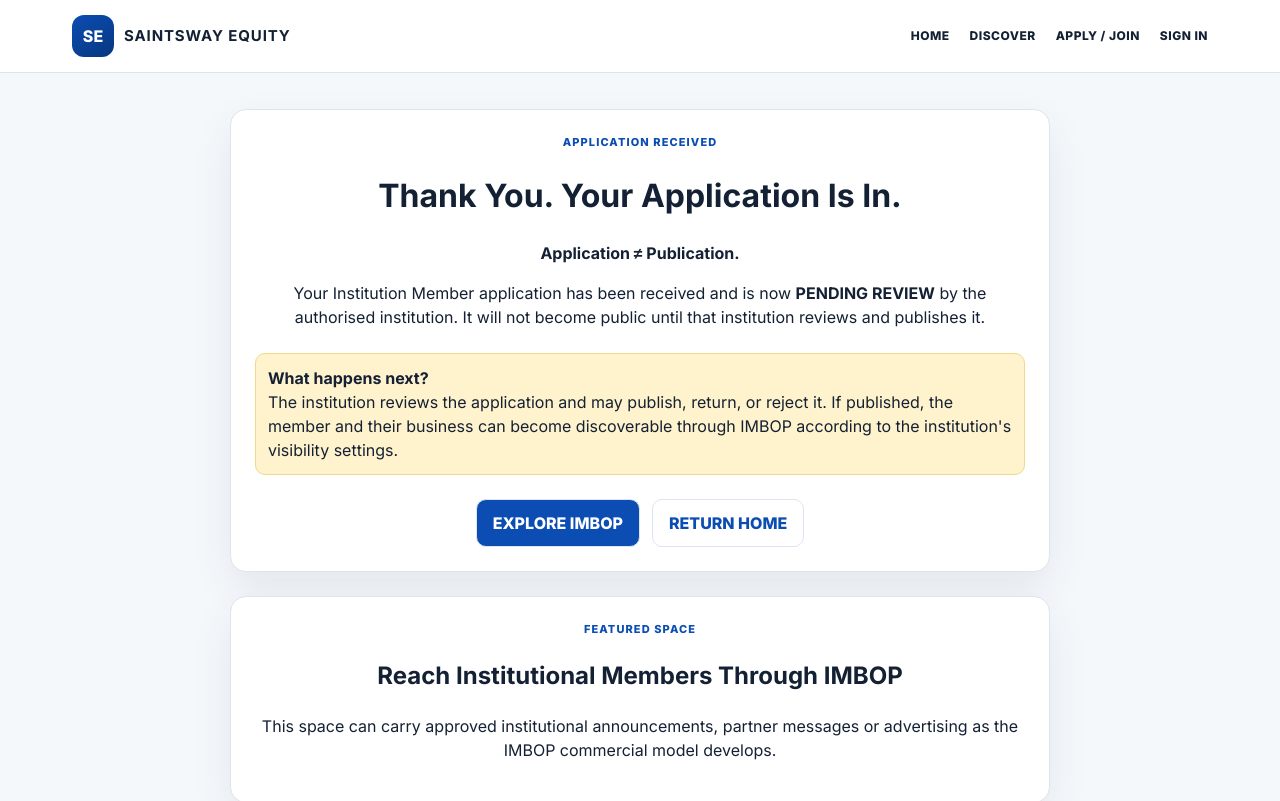
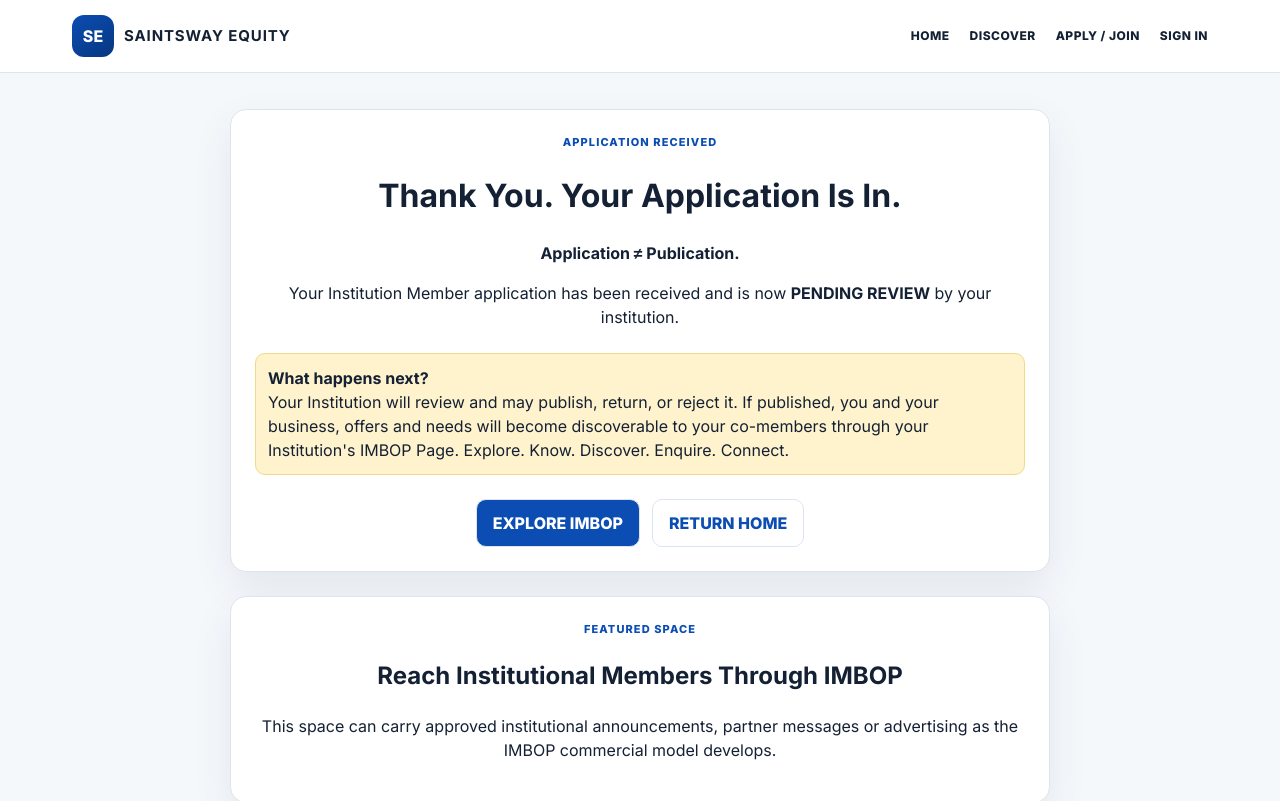
Before and after one commit to Actifyappps/IMBOP, a Next.js app in the folder src/: page /apply/confirmation in a window 1280 px wide. Shown: the top 801 px of the page. Built offline with nearby package versions, Linux system fonts and the light colour scheme.

Commit message:
copy: refine member application confirmation wording

```diff
--- a/src/app/apply/confirmation/page.js
+++ b/src/app/apply/confirmation/page.js
@@ -9,10 +9,10 @@ export default function ApplicationConfirmation(){
       <div className="eyebrow">APPLICATION RECEIVED</div>
       <h1>Thank You. Your Application Is In.</h1>
       <p><b>Application ≠ Publication.</b></p>
-      <p>Your Institution Member application has been received and is now <b>PENDING REVIEW</b> by the authorised institution. It will not become public until that institution reviews and publishes it.</p>
+      <p>Your Institution Member application has been received and is now <b>PENDING REVIEW</b> by your institution.</p>
       <div className="notice" style={{margin:"24px 0",textAlign:"left"}}>
         <b>What happens next?</b><br/>
-        The institution reviews the application and may publish, return, or reject it. If published, the member and their business can become discoverable through IMBOP according to the institution's visibility settings.
+        Your Institution will review and may publish, return, or reject it. If published, you and your business, offers and needs will become discoverable to your co-members through your Institution's IMBOP Page. Explore. Know. Discover. Enquire. Connect.
       </div>
       <div className="actions" style={{justifyContent:"center"}}>
         <Link className="btn" href="/discover">EXPLORE IMBOP</Link>
```
